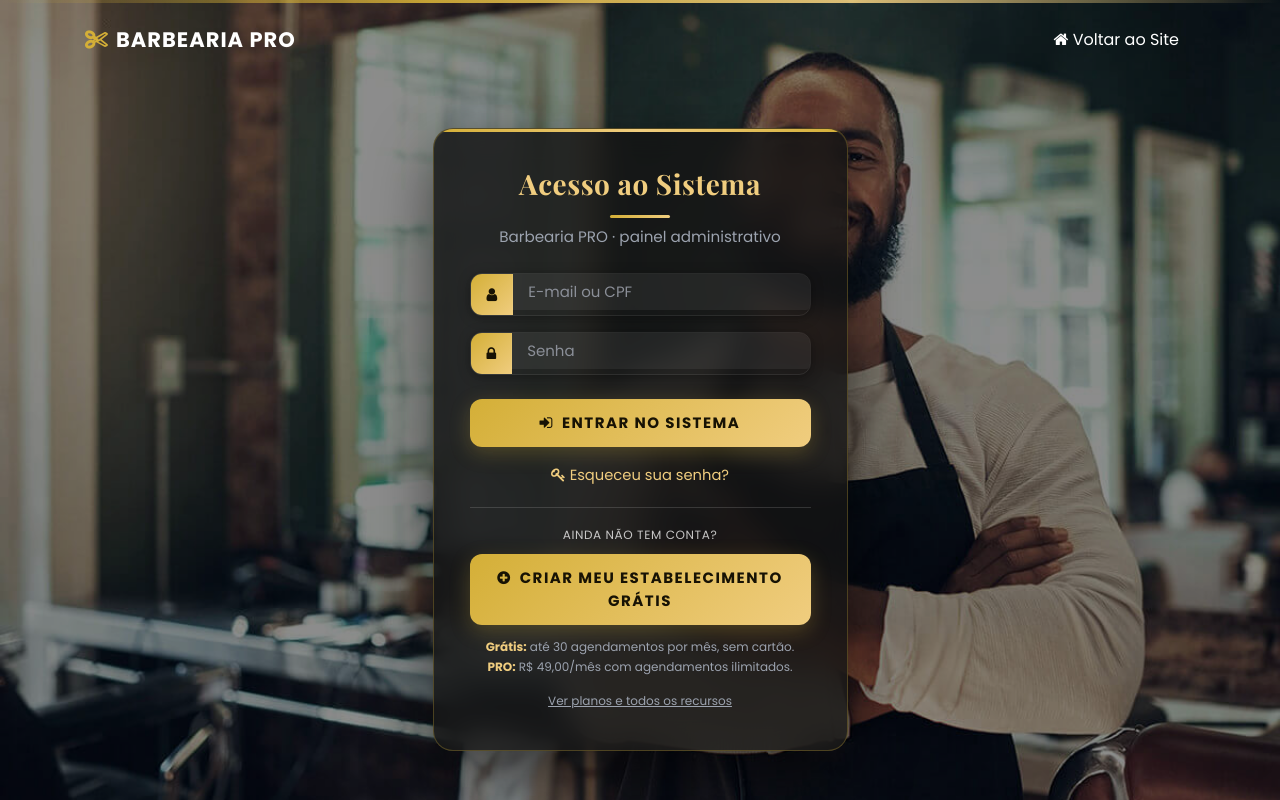
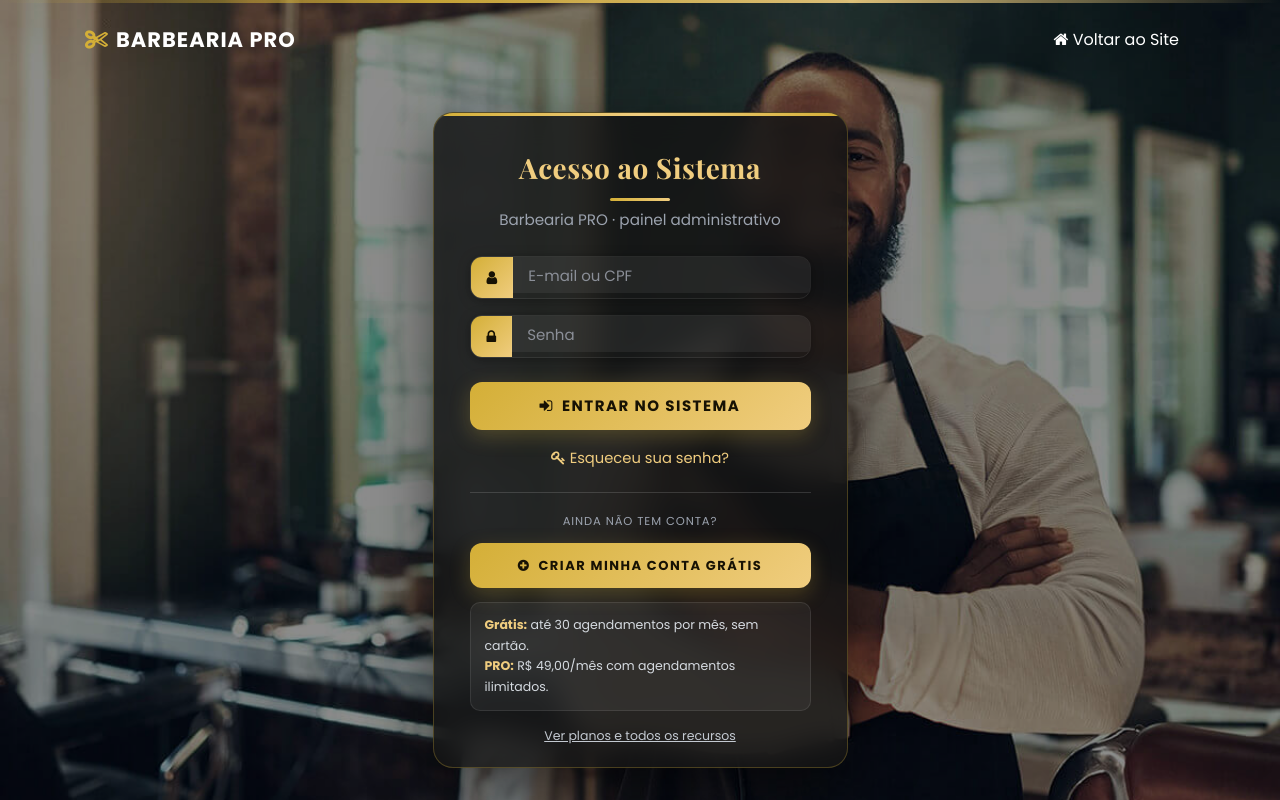
Before and after one commit to Iluminatto1970/barbe-beauty, a PHP site: page /sistema in a window 1280 px wide. Run offline with PHP 8.4, Linux system fonts and the light colour scheme; data comes from the database, SQL or seed files in the repository; data that the repository does not hold is empty; some libraries are stand-ins or nearby versions.

Commit message:
fix(login): resumo de planos legivel no bloco de cadastro
O resumo Gratis/PRO ficava pequeno e sem contraste sobre a foto e
o botao quebrava em duas linhas. Agora fica num bloco proprio com
texto maior e rotulo curto, alinhado ao CTA do restante do site.

🤖 Generated with Codebuff
Co-Authored-By: Codebuff <noreply@codebuff.com>

```diff
--- a/sistema/index.php
+++ b/sistema/index.php
@@ -242,14 +242,14 @@ if($total_reg == 0){
                                     : null;
                                 $bb_login_preco = $bb_login_pago ? (float) $bb_login_pago['valor'] : 49.00;
                             ?>
-                            <div style="margin-top:20px;padding-top:18px;border-top:1px solid rgba(255,255,255,.14)">
-                                <p class="text-center text-white-50" style="font-size:12px;letter-spacing:.6px;text-transform:uppercase;margin-bottom:10px">
+                            <div style="margin-top:22px;padding-top:20px;border-top:1px solid rgba(255,255,255,.14)">
+                                <p class="text-center" style="font-size:11.5px;letter-spacing:.9px;text-transform:uppercase;margin-bottom:12px;color:#9ca3af">
                                     Ainda não tem conta?
                                 </p>
-                                <a class="btn btn-login btn-block" href="../assinar.php" style="text-decoration:none">
-                                    <i class="fa fa-plus-circle mr-2"></i>Criar meu estabelecimento grátis
+                                <a class="btn btn-login btn-block" href="../assinar.php" style="text-decoration:none;font-size:13px;white-space:normal">
+                                    <i class="fa fa-plus-circle mr-2"></i>Criar minha conta grátis
                                 </a>
-                                <div class="text-center" style="margin-top:12px;font-size:12px;color:#9ca3af;line-height:1.7">
+                                <div style="margin-top:14px;padding:12px 14px;background:rgba(255,255,255,.05);border:1px solid rgba(255,255,255,.09);border-radius:10px;font-size:12.5px;color:#d6dbe1;line-height:1.65;text-align:left">
                                     <strong style="color:#f0cd7f"><?php echo htmlspecialchars($bb_login_gratis ? $bb_login_gratis['nome'] : 'Grátis'); ?>:</strong>
                                     <?php echo $bb_login_limite !== null
                                         ? 'até ' . (int) $bb_login_limite . ' agendamentos por mês, sem cartão.'
@@ -257,8 +257,8 @@ if($total_reg == 0){
                                     <strong style="color:#f0cd7f"><?php echo htmlspecialchars($bb_login_pago ? $bb_login_pago['nome'] : 'PRO'); ?>:</strong>
                                     <?php echo 'R$ ' . number_format($bb_login_preco, 2, ',', '.'); ?>/mês com agendamentos ilimitados.
                                 </div>
-                                <div class="text-center" style="margin-top:10px">
-                                    <a href="../planos.php" style="font-size:12px;color:#9ca3af;text-decoration:underline">Ver planos e todos os recursos</a>
+                                <div class="text-center" style="margin-top:12px">
+                                    <a href="../planos.php" style="font-size:12.5px;color:#c3c9d1;text-decoration:underline">Ver planos e todos os recursos</a>
                                 </div>
                             </div>
                             <?php } ?>
```
